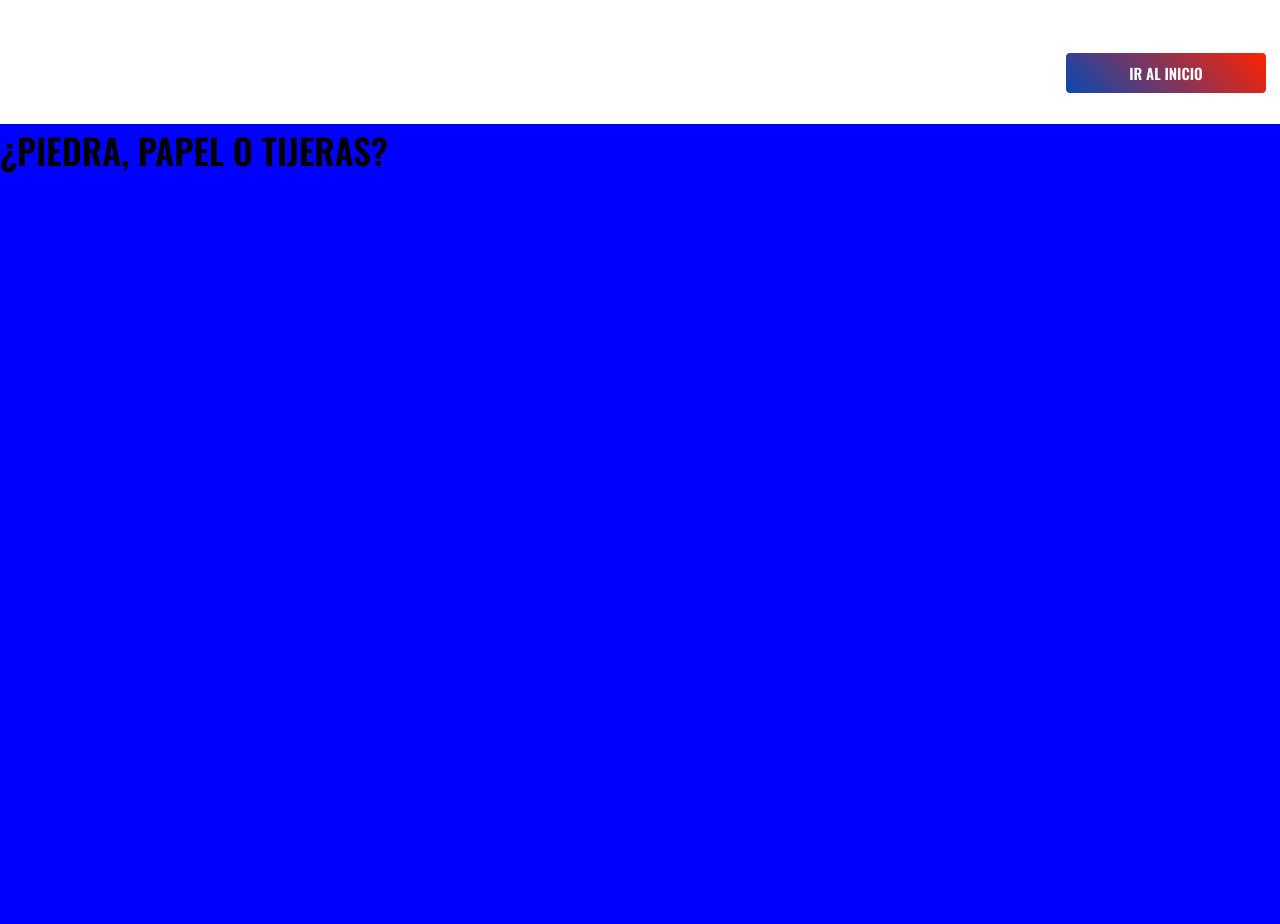
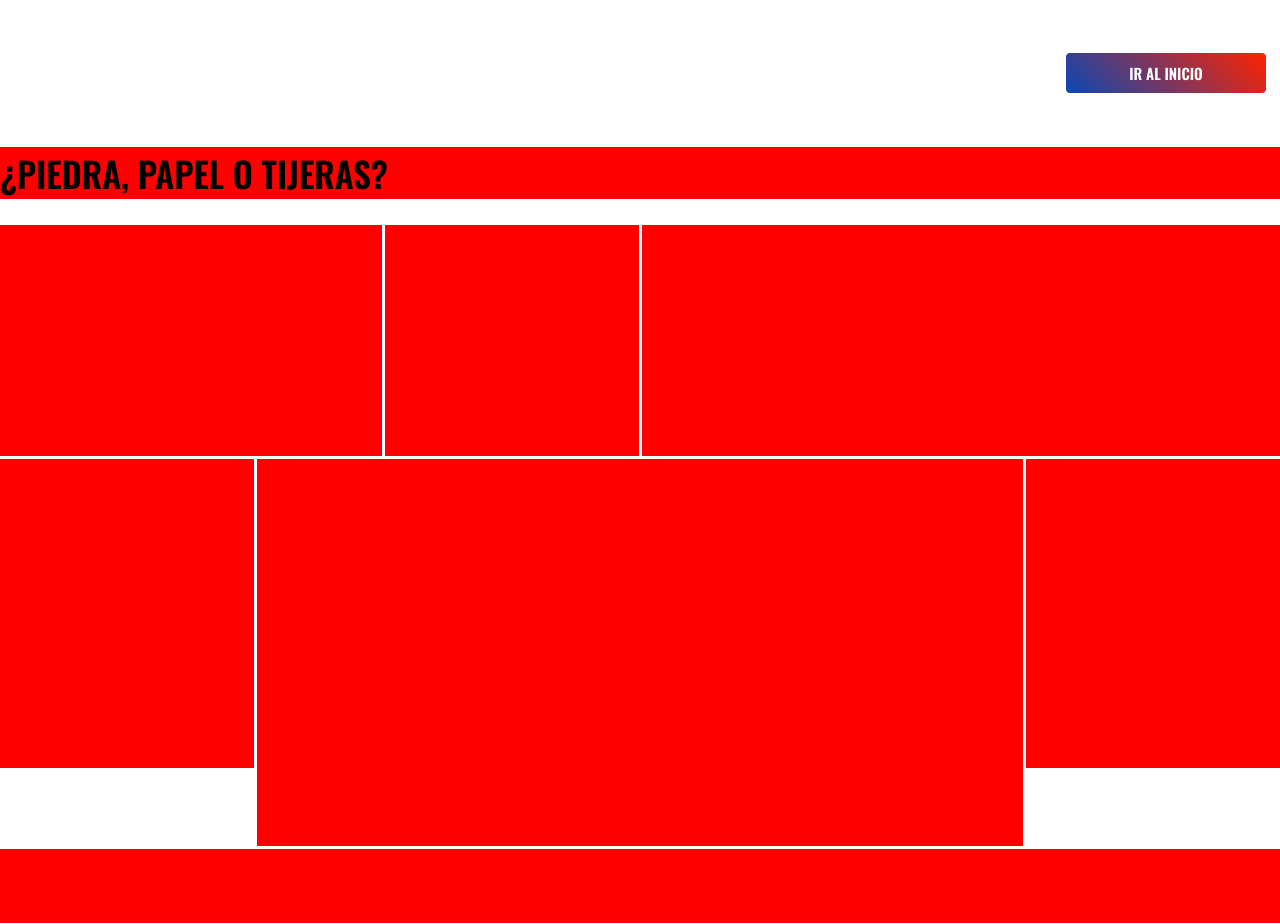
Before and after one commit to eeepaaa/piedra-papel-tijeras, a plain HTML site: page index.html in a window 1280 px wide. Shown: the part 1500-2424 px from the top of the page. Drawn offline with nearby package versions, Linux system fonts and the light colour scheme.

Commit message:
Create grid layout

```diff
--- a/index.html
+++ b/index.html
@@ -33,6 +33,13 @@
 		</div>
 		<main id='juega'>
 			<h1 class='titles'>¿piedra, papel o tijeras?</h1>
+			<div id='inputField'></div>
+			<div id='rounds'></div>
+			<div id='log'></div>
+			<div id='playerSelect'></div>
+			<div id='gameContent'></div>
+			<div id='computerSelect'></div>
+			<div id='score'></div>
 		</main>
 		<script src='script.js'></script>
 	</body>
--- a/style.css
+++ b/style.css
@@ -135,12 +135,63 @@ body {
 
 
 #juega {
+	margin-top: auto;
 	height: 100vh;
-	background: blue;
-	margin-top: -23px;
+	display: grid;
+	grid-gap: 3px;
+	grid-template-columns: repeat(10, 1fr);
+	grid-template-rows: repeat(10, 1fr);
+	grid-template-areas:
+		't t t t t t t t t t'
+		'f f f r r l l l l l'
+		'f f f r r l l l l l'
+		'f f f r r l l l l l'
+		'p p g g g g g g c c'
+		'p p g g g g g g c c'
+		'p p g g g g g g c c'
+		'p p g g g g g g c c'
+		'. . g g g g g g . .'
+		's s s s s s s s s s';
 }
 
 #juega h1 {
 	text-transform: uppercase;
 	font-size: 35px;
+	grid-area: t;
+       	background: red;
 }
+
+#inputField {
+	background: red;
+	grid-area: f;
+}
+
+#rounds {
+	background: red;
+	grid-area: r;
+}
+
+#log {
+	background: red;
+	grid-area: l;
+}
+
+#playerSelect {
+	background: red;
+	grid-area: p;
+}
+
+#gameContent {
+	background: red;
+	grid-area: g;
+}
+
+#computerSelect {
+	background: red;
+	grid-area: c;
+}
+
+#score {
+	background: red;
+	grid-area: s;
+}
```
